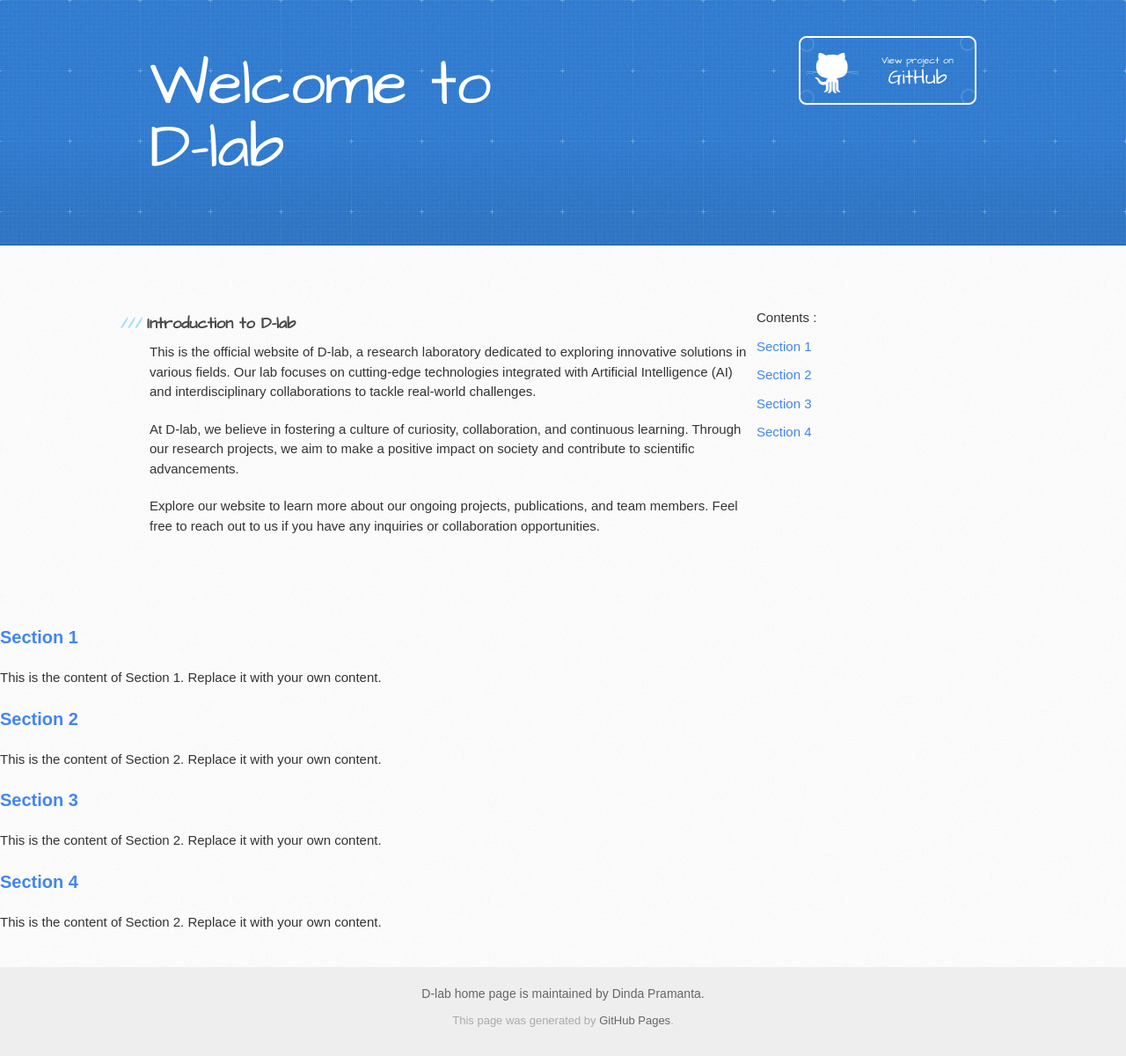
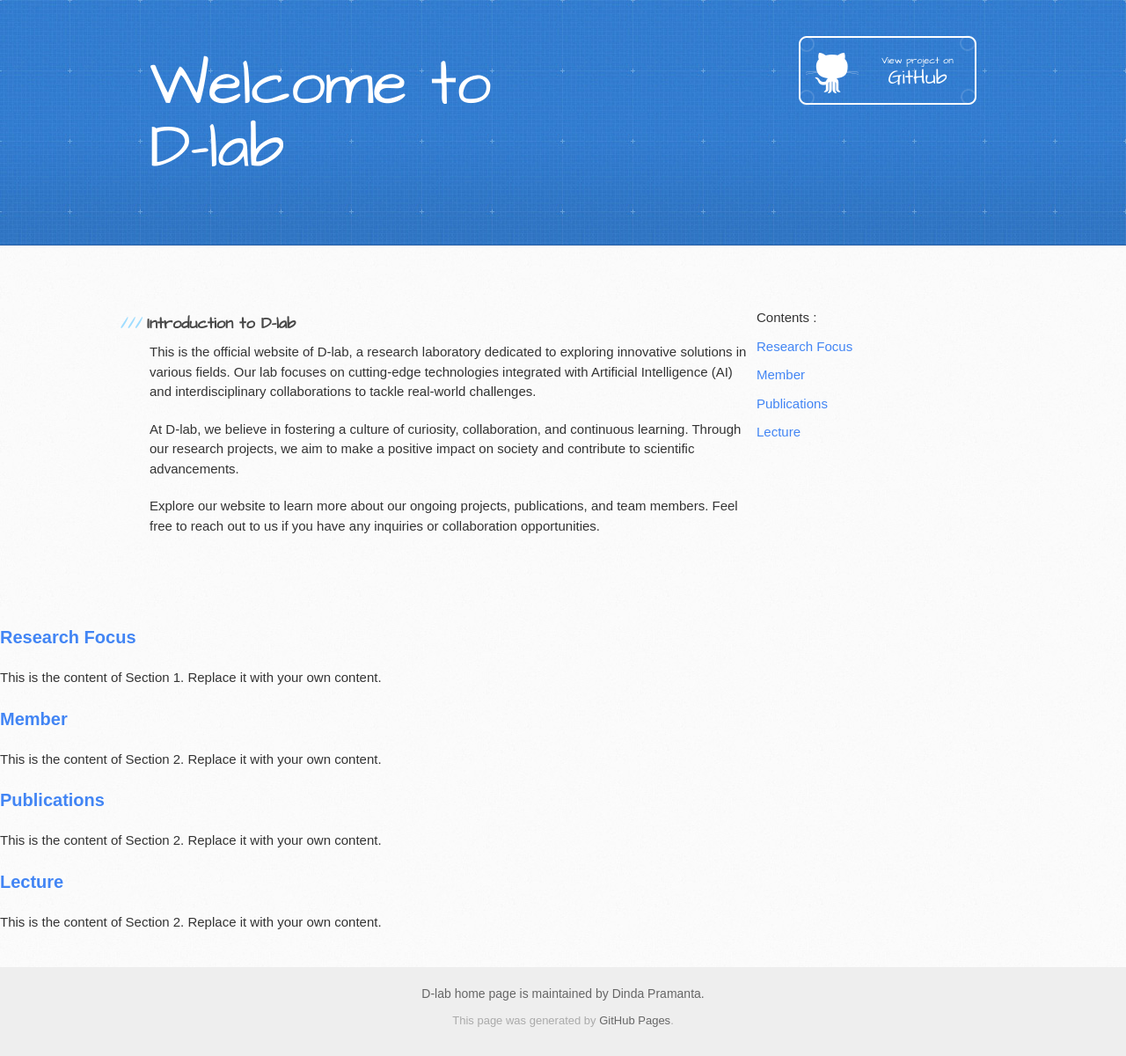
Before and after one commit to DindaPramanta/D-Lab.github.io, a Jekyll site: the page built from index.md, in a window 1280 px wide. Shown: the whole page at 88% size. Built offline with Jekyll 4.4.1, drawn with Linux system fonts in a browser that asks for light colours; the repository's description, which GitHub fills in, is left out.

Commit message:
Update default.html

```diff
--- a/_layouts/default.html
+++ b/_layouts/default.html
@@ -127,32 +127,32 @@
         <nav id="sidebar-navigation">
           <ul>
             <li>Contents :</li>
-            <li><a href="#section1">Section 1</a></li>
-            <li><a href="#section2">Section 2</a></li>
-            <li><a href="#section1">Section 3</a></li>
-            <li><a href="#section2">Section 4</a></li>
+            <li><a href="#section1">Research Focus</a></li>
+            <li><a href="#section2">Member</a></li>
+            <li><a href="#section1">Publications</a></li>
+            <li><a href="#section2">Lecture</a></li>
           </ul>
         </nav>
       </div>
     </div>
 
     <section id="section1">
-      <h3>Section 1</h3>
+      <h3>Research Focus</h3>
       <p>This is the content of Section 1. Replace it with your own content.</p>
     </section>
 
     <section id="section2">
-      <h3>Section 2</h3>
+      <h3>Member</h3>
       <p>This is the content of Section 2. Replace it with your own content.</p>
     </section>
 
     <section id="section3">
-      <h3>Section 3</h3>
+      <h3>Publications</h3>
       <p>This is the content of Section 2. Replace it with your own content.</p>
     </section>
 
     <section id="section4">
-      <h3>Section 4</h3>
+      <h3>Lecture</h3>
       <p>This is the content of Section 2. Replace it with your own content.</p>
     </section>
 
```
